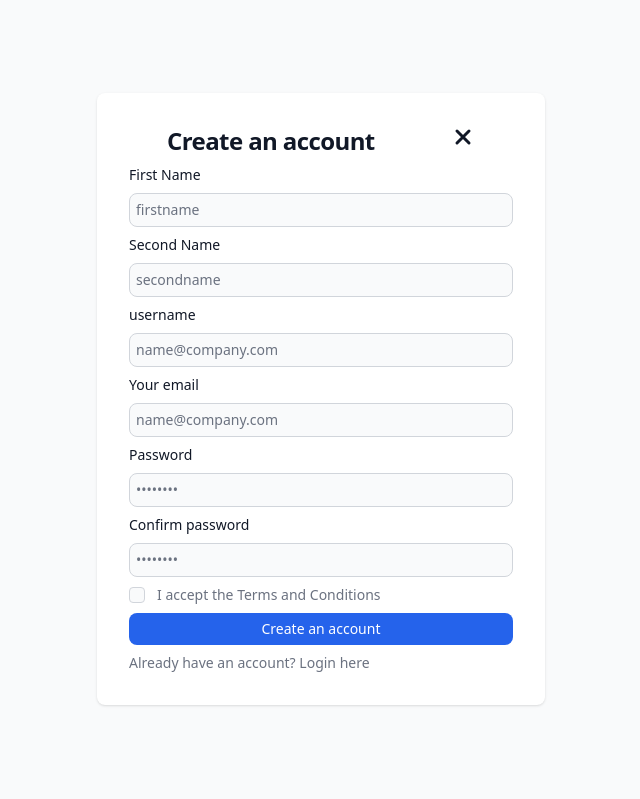
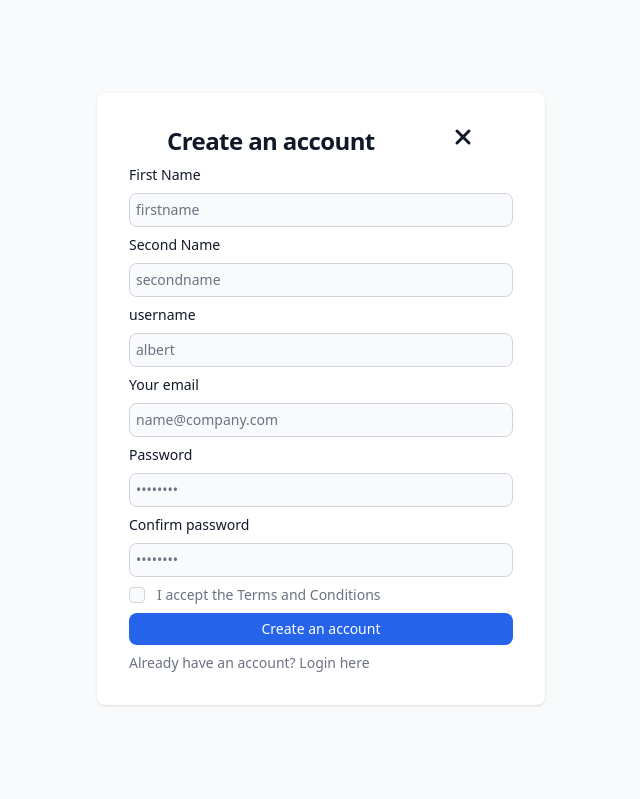
Before and after one commit to mainanorbert/sql_injection_attacks, a Django app: page /account/register in a window 1280 px wide. Shown: the part 73-872 px from the top of the page, without its empty margins (319-959 px from the left). Run offline with Django 5.2, Linux system fonts and the light colour scheme; style sheets or scripts are compiled from the project's sources; some libraries are stand-ins or nearby versions.

Commit message:
corrected placeholder on username input

```diff
--- a/SQLInjectonProject/account/templates/register.html
+++ b/SQLInjectonProject/account/templates/register.html
@@ -76,7 +76,9 @@
 							</div>
 							<div>
 								<label for="username" class="block mb-2 text-sm font-medium text-gray-900 dark:text-white">username</label>
-								<input type="username" name="username" id="username" class="bg-gray-50 border border-gray-300 text-gray-900 text-sm rounded-lg focus:ring-primary-600 focus:border-primary-600 block w-full p-1.5 dark:bg-gray-700 dark:border-gray-600 dark:placeholder-gray-400 dark:text-white dark:focus:ring-blue-500 dark:focus:border-blue-500" placeholder="name@company.com" required="">
+								<input type="username" name="username" id="username"
+								class="bg-gray-50 border border-gray-300 text-gray-900 text-sm rounded-lg focus:ring-primary-600 focus:border-primary-600 block w-full p-1.5 dark:bg-gray-700 dark:border-gray-600 dark:placeholder-gray-400 dark:text-white dark:focus:ring-blue-500 dark:focus:border-blue-500"
+								placeholder="albert" required="">
 							</div>
 							<div>
 								<label for="email" class="block mb-2 text-sm font-medium text-gray-900 dark:text-white">Your email</label>
```
